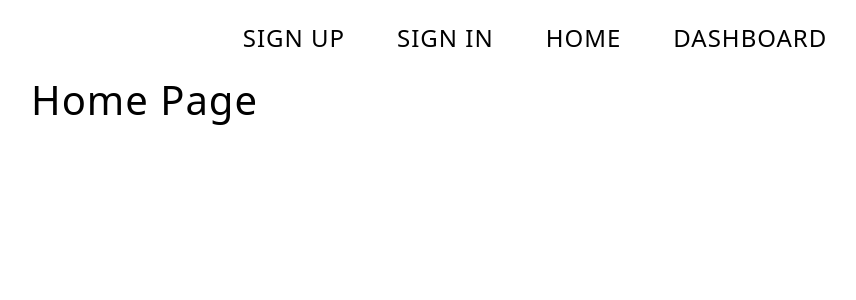
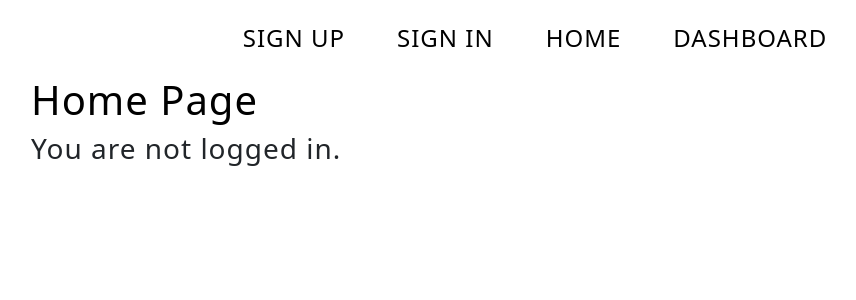
Before and after one commit to nodasxiros/email-client, a React (Create React App) app in the folder front/: page / in a window 1280 px wide. Shown: the top 300 px of the page, without its empty margins (105-961 px from the left). Built offline with nearby package versions, Linux system fonts and the light colour scheme.

Commit message:
Updated home and signin pages

```diff
--- a/front/src/components/pages/Home.tsx
+++ b/front/src/components/pages/Home.tsx
@@ -1,9 +1,18 @@
-import React from 'react';
+import React, { useState, useEffect } from 'react';
 
 const Home: React.FC = () => {
+  const [isLoggedIn, setIsLoggedIn] = useState<boolean>(false);
+  const accessToken = localStorage.getItem('access_token');
+  const [token, setToken] = useState<string | null>(accessToken);
+  useEffect(() => {
+    if (token)
+    setIsLoggedIn(true);
+  }, [token, isLoggedIn])
   return (
     <>
       <h1 style={{color: 'black'}}>Home Page</h1>
+      { !isLoggedIn && <h3>You are not logged in.</h3> }
+      { isLoggedIn && <h3>You are logged in!</h3> }
     </>
   )
 }
--- a/front/src/components/pages/SignIn.tsx
+++ b/front/src/components/pages/SignIn.tsx
@@ -1,9 +1,11 @@
 import React from 'react';
+import SignInForm from '../forms/SignInForm'
 
 const SignIn: React.FC = () => {
   return (
     <>
       <h1 style={{color: 'black'}}>Sign In Page</h1>
+      <SignInForm />
     </>
   )
 }
```
